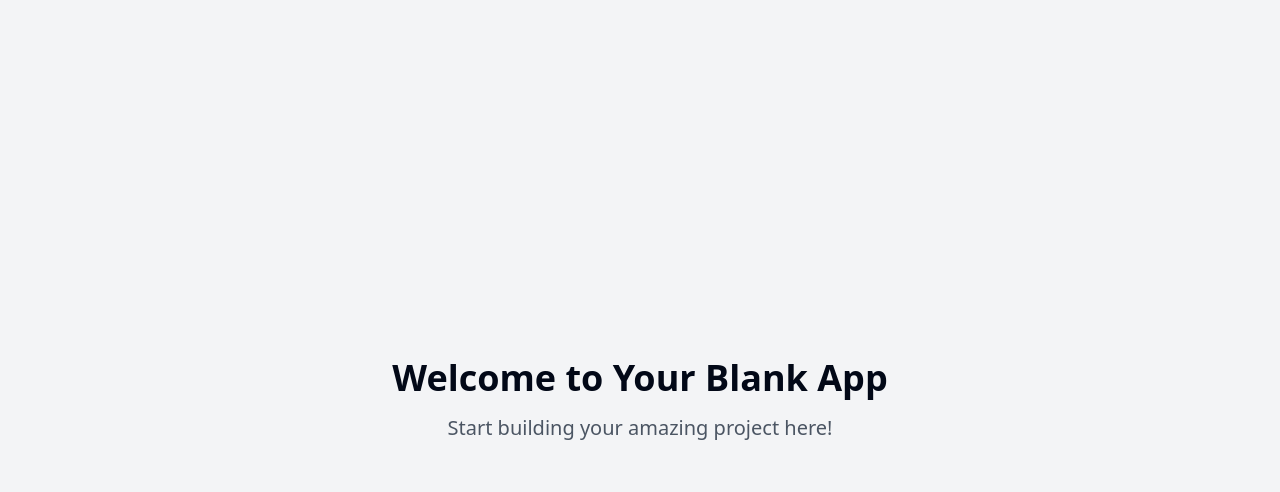
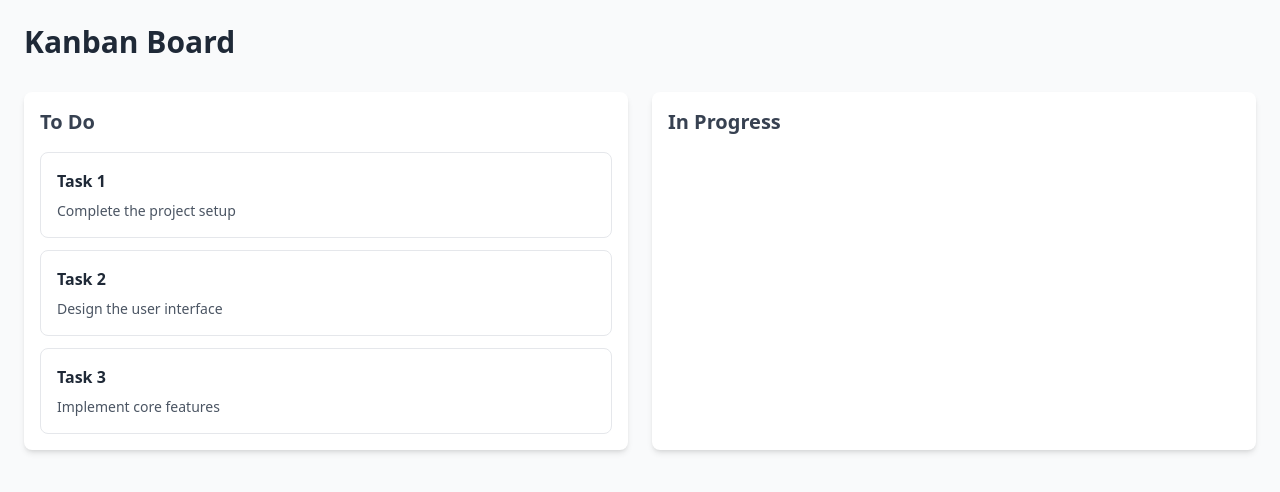
Before and after one commit to ccnael/scheduler-react-sample, a React (Vite) app: page / in a window 1280 px wide. Shown: the top 492 px of the page. Built offline with nearby package versions, Linux system fonts and the light colour scheme.

Commit message:
Add Kanban-style layout with drag-and-drop
Implement a sample React application featuring a Kanban-style layout. The layout includes two columns, with draggable cards in the first column to facilitate task management.
[skip gpt_engineer]

```diff
--- /dev/null
+++ b/src/components/Card.tsx
@@ -0,0 +1,37 @@
+import React from 'react';
+
+interface CardProps {
+  id: number;
+  title: string;
+  description: string;
+  draggable?: boolean;
+  onDragStart?: () => void;
+  onDragEnd?: () => void;
+  isDragging?: boolean;
+}
+
+export const Card = ({
+  title,
+  description,
+  draggable,
+  onDragStart,
+  onDragEnd,
+  isDragging,
+}: CardProps) => {
+  return (
+    <div
+      draggable={draggable}
+      onDragStart={onDragStart}
+      onDragEnd={onDragEnd}
+      className={`
+        bg-white rounded-lg border border-gray-200 p-4 cursor-grab
+        transition-all duration-200
+        ${isDragging ? 'opacity-50' : 'opacity-100'}
+        hover:shadow-lg hover:border-blue-200
+      `}
+    >
+      <h3 className="font-semibold text-gray-800 mb-2">{title}</h3>
+      <p className="text-gray-600 text-sm">{description}</p>
+    </div>
+  );
+};
--- /dev/null
+++ b/src/components/KanbanBoard.tsx
@@ -0,0 +1,52 @@
+import React, { useState } from 'react';
+import { Card } from './Card';
+
+export const KanbanBoard = () => {
+  const [cards, setCards] = useState([
+    { id: 1, title: 'Task 1', description: 'Complete the project setup' },
+    { id: 2, title: 'Task 2', description: 'Design the user interface' },
+    { id: 3, title: 'Task 3', description: 'Implement core features' },
+  ]);
+
+  const [draggedCard, setDraggedCard] = useState<number | null>(null);
+
+  const handleDragStart = (cardId: number) => {
+    setDraggedCard(cardId);
+  };
+
+  const handleDragEnd = () => {
+    setDraggedCard(null);
+  };
+
+  return (
+    <div className="p-6 min-h-screen bg-gray-50">
+      <h1 className="text-3xl font-bold text-gray-800 mb-8">Kanban Board</h1>
+      <div className="grid grid-cols-2 gap-6">
+        {/* To Do Column */}
+        <div className="bg-white rounded-lg shadow-md p-4">
+          <h2 className="text-xl font-semibold mb-4 text-gray-700">To Do</h2>
+          <div className="space-y-3">
+            {cards.map((card) => (
+              <Card
+                key={card.id}
+                {...card}
+                draggable
+                onDragStart={() => handleDragStart(card.id)}
+                onDragEnd={handleDragEnd}
+                isDragging={draggedCard === card.id}
+              />
+            ))}
+          </div>
+        </div>
+
+        {/* In Progress Column */}
+        <div className="bg-white rounded-lg shadow-md p-4">
+          <h2 className="text-xl font-semibold mb-4 text-gray-700">In Progress</h2>
+          <div className="space-y-3 min-h-[100px]">
+            {/* Cards will be dropped here */}
+          </div>
+        </div>
+      </div>
+    </div>
+  );
+};
--- a/src/pages/Index.tsx
+++ b/src/pages/Index.tsx
@@ -1,14 +1,7 @@
-// Update this page (the content is just a fallback if you fail to update the page)
+import { KanbanBoard } from "@/components/KanbanBoard";
 
 const Index = () => {
-  return (
-    <div className="min-h-screen flex items-center justify-center bg-gray-100">
-      <div className="text-center">
-        <h1 className="text-4xl font-bold mb-4">Welcome to Your Blank App</h1>
-        <p className="text-xl text-gray-600">Start building your amazing project here!</p>
-      </div>
-    </div>
-  );
+  return <KanbanBoard />;
 };
 
 export default Index;
```
